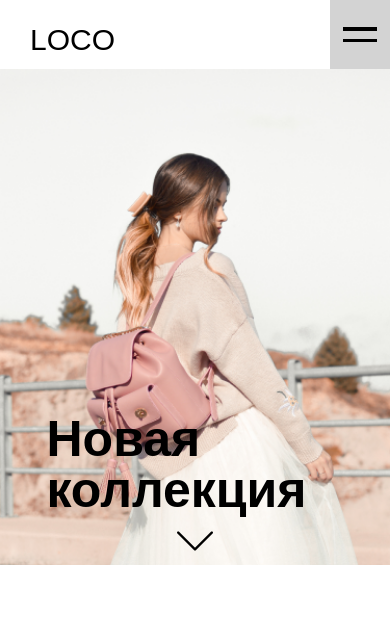
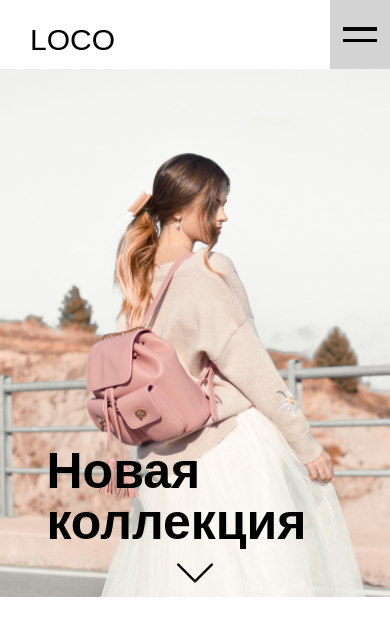
Before and after one commit to WebHeroSchool/itog, a website: page index.html in a window 390 px wide. Drawn offline with Linux system fonts and the light colour scheme.

Commit message:
03.06.2020.20:59

```diff
--- a/my.css
+++ b/my.css
@@ -2,7 +2,9 @@ body {
   margin: 0;
   padding: 0;
 }
-.wraper, .main {
+
+.wraper,
+.main {
   width: 100%;
 }
 
@@ -14,6 +16,7 @@ body {
   display: flex;
   justify-content: space-between;
 }
+
 .wraper::before {
   content: '';
   position: absolute;
@@ -24,6 +27,7 @@ body {
   background-color: black;
   z-index: -1;
 }
+
 .burgermenu {
   position: relative;
   display: flex;
@@ -34,6 +38,7 @@ body {
   height: 92px;
   background: lightgray;
 }
+
 .berger__line {
   margin: 4px;
   width: 34.7px;
@@ -72,8 +77,8 @@ body {
   height: 750px;
   z-index: 1;
   margin: 0 auto;
+}
 
-}
 .newcollection {
   display: flex;
   flex-direction: column;
@@ -81,8 +86,8 @@ body {
   margin: 0 auto;
   width: 40%;
   height: 500px;
+}
 
-}
 .newcollection__title {
   margin: 0;
 }
@@ -121,6 +126,7 @@ body {
 .newcollection__arrow {
   padding-left: 7px;
 }
+
 .newcollection__link {
   line-height: 10px;
 }
@@ -135,9 +141,11 @@ body {
 .collection__adaptiv {
   display: none;
 }
+
 .collection__fon {
   display: none;
 }
+
 .collection__icon {
   width: 180px;
   position: absolute;
@@ -164,6 +172,7 @@ body {
   display: flex;
   justify-content: center;
 }
+
 @media screen and (max-width: 1130px) {
   .collection {
     max-height: 700px;
@@ -176,6 +185,7 @@ body {
     z-index: 1;
     margin: 0 auto;
   }
+
   .wraper::before {
     content: '';
     position: absolute;
@@ -186,6 +196,7 @@ body {
     background-color: black;
     z-index: -1;
   }
+
   .burgermenu {
     position: relative;
     display: flex;
@@ -196,54 +207,60 @@ body {
     height: 72px;
     background: lightgray;
   }
+
   .newcollection {
     display: flex;
     flex-direction: column;
     margin: 10px;
     width: 60%;
     height: 450px;
+  }
 
-	}
   .newcollection__title {
     width: 70%;
     margin: 0;
     font-size: 50px;
     line-height: 50px;
   }
+
   .newcollection__text {
     line-height: 20px;
     padding-bottom: 20px;
     font-size: 13px;
   }
+
   .collection__left {
     width: 40%;
     margin: 40px;
     padding: 40px;
     display: flex;
+  }
 
-   }
   .collection__img {
     width: 100%;
     height: auto;
   }
+
   .collection__image-source {
     align-items: flex-start;
     height: 100%;
     padding-left: 0;
   }
+
   .newcollection__footer {
     padding: 10px;
     display: flex;
     justify-content: space-between;
     align-items: center;
   }
+
   .newcollection__link {
     font-size: 10px;
     line-height: 5px;
   }
 }
 
- /* разрешение 1130*/
+/* разрешение 1130 */
 
 @media screen and (max-width: 768px) {
   .header {
@@ -255,6 +272,7 @@ body {
     margin: 0;
     padding: 0;
   }
+
   .wraper::before {
     display: none;
   }
@@ -262,36 +280,46 @@ body {
   .collection__maus {
     display: none;
   }
+
   .collection__icon {
     display: none;
   }
+
   .collection__left {
     display: none;
   }
+
   .newcollection__text {
     display: none;
   }
+
   .newcollection__title {
     display: none;
   }
+
   .newcollection__footer {
     display: none;
   }
+
   .logo__promo {
     color: #000;
     padding-bottom: 30px;
+  }
 
-    	  }
   .ru__promo {
     display: none;
   }
+
   .collection {
     background-image: url(fon/adaptiv.png);
     background-repeat: no-repeat;
     background-size: 100%;
     width: 100%;
-		height: 396px;
+    height: calc(100vh - 69px);
+    padding-top: 0;
+    max-height: 528px;
   }
+
   .burgermenu {
     position: relative;
     display: flex;
@@ -302,6 +330,7 @@ body {
     height: 69px;
     background: lightgray;
   }
+
   .collection-title__adaptiv {
     width: 297px;
     height: 103px;
@@ -310,6 +339,7 @@ body {
     font-size: 50px;
     line-height: 51px;
   }
+
   .collection__adaptiv {
     position: absolute;
     display: block;
@@ -318,6 +348,7 @@ body {
     flex-flow: column;
     align-self: flex-end;
   }
+
   .collection-img__vector {
     display: flex;
     justify-content: center;
```
Lines whose indentation alone changed are shown as unchanged.
